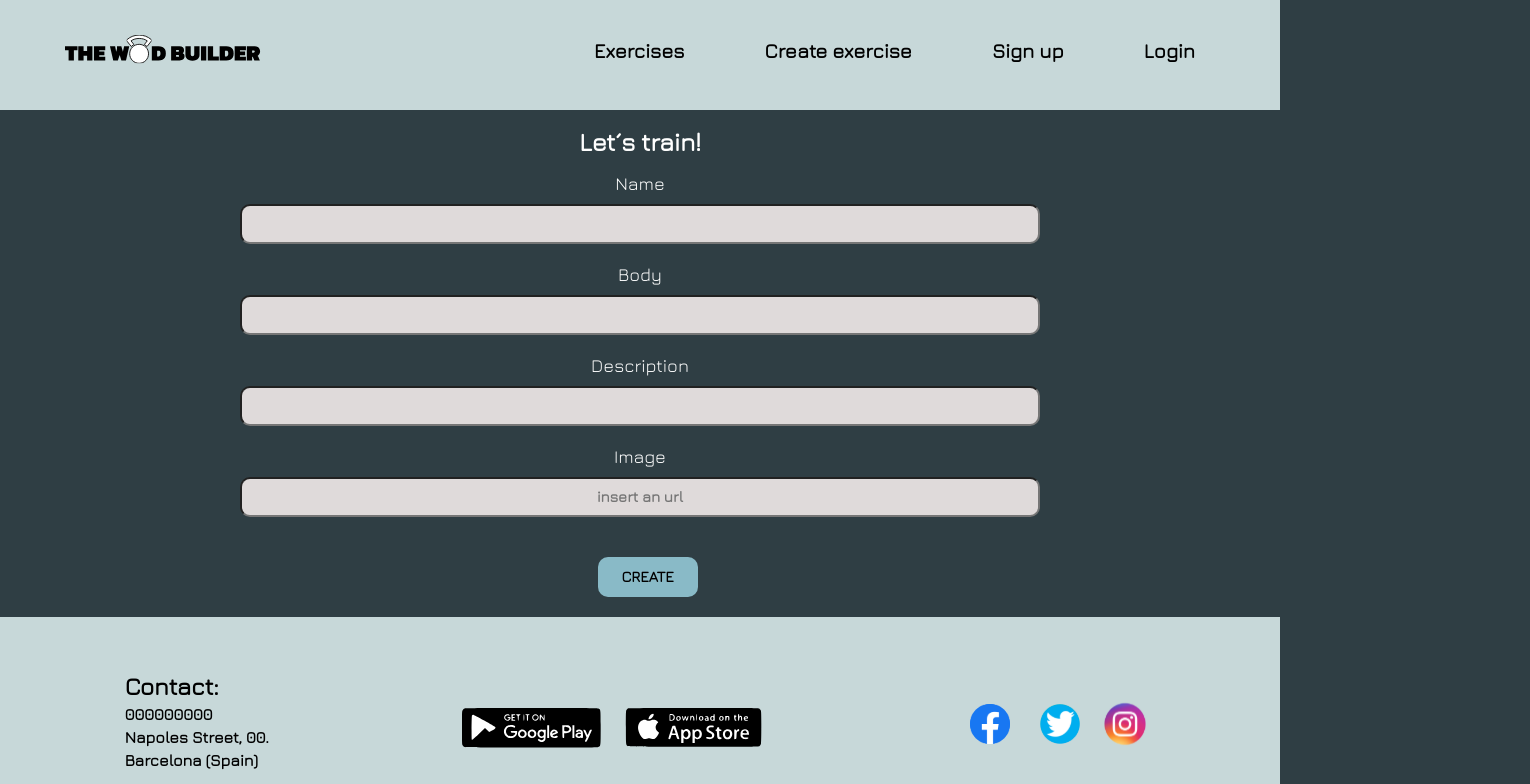
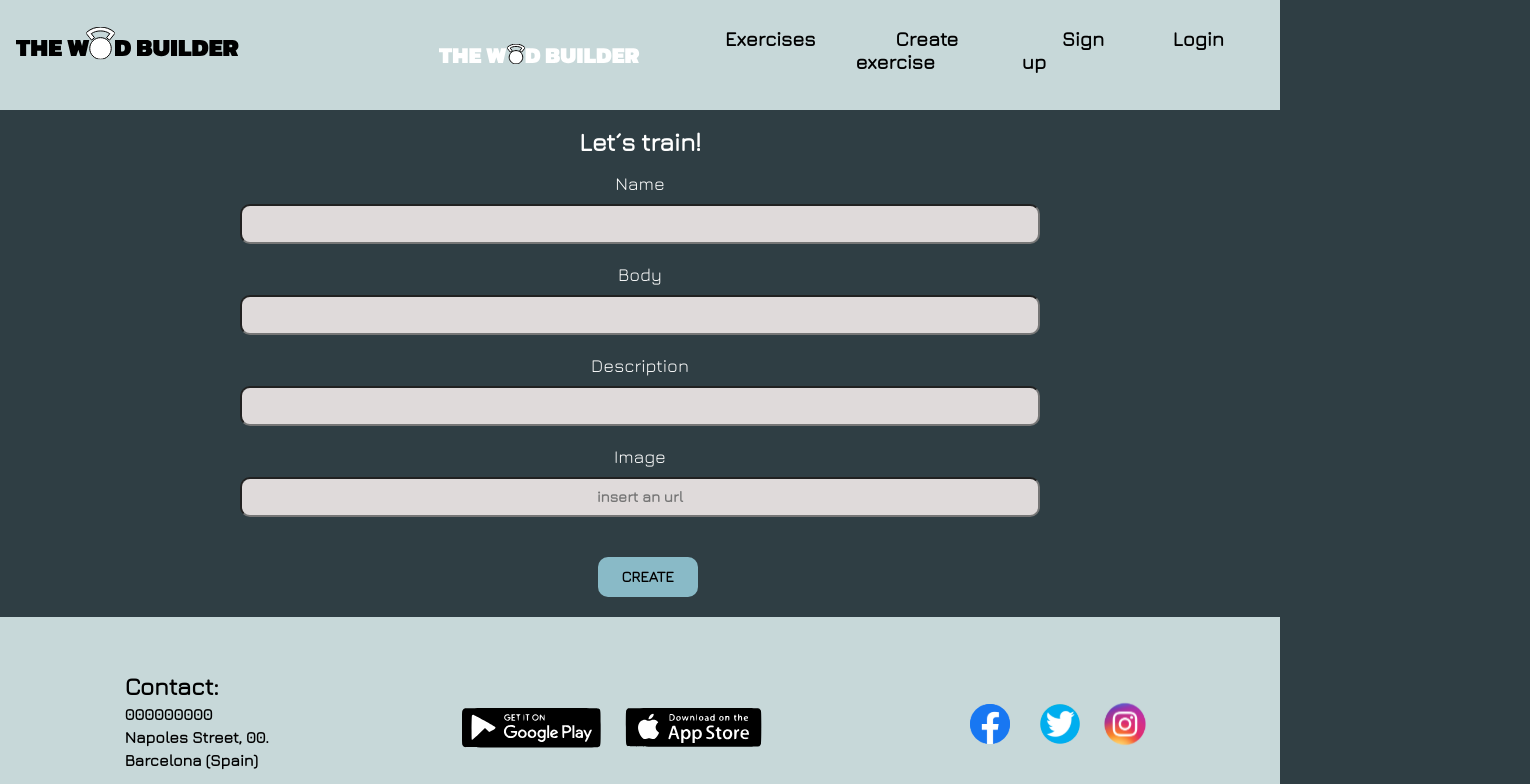
Before and after one commit to bertarosalia/berta-floran-front-The-Wod-Builder, a React (Create React App) app: page /create-exercise in a window 1280 px wide. Shown: the top 784 px of the page, 1530 px wide, since content can reach past the window. Built offline with nearby package versions, Linux system fonts and the light colour scheme; no server answers.

Commit message:
add burger menu in navigation

```diff
--- a/src/components/Navigation/Navigation.tsx
+++ b/src/components/Navigation/Navigation.tsx
@@ -1,4 +1,5 @@
 import { NavLink } from "react-router-dom";
+import Menu from "../Menu/Menu";
 import { NavigationStyled } from "./NavigationStyled";
 
 const Navigation = (): JSX.Element => {
@@ -6,8 +7,13 @@ const Navigation = (): JSX.Element => {
     <NavigationStyled>
       <nav className="navigation-exercises">
         <img
-          className="logo__image"
+          className="logo__image--desktop"
           src="img/TheWodBuilderLogoNegro.svg"
+          alt="The Wod Builder Logo "
+        />
+        <img
+          className="logo__image--mobile"
+          src="img/TheWodBuilderLogoBlanco.svg"
           alt="The Wod Builder Logo "
         />
         <ul className="list-exercises-pages">
@@ -36,6 +42,7 @@ const Navigation = (): JSX.Element => {
           </li>
         </ul>
       </nav>
+      <Menu />
     </NavigationStyled>
   );
 };
```
